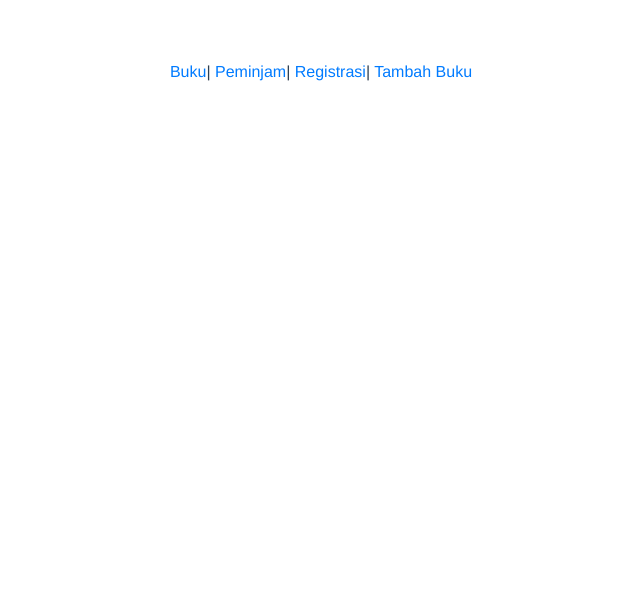
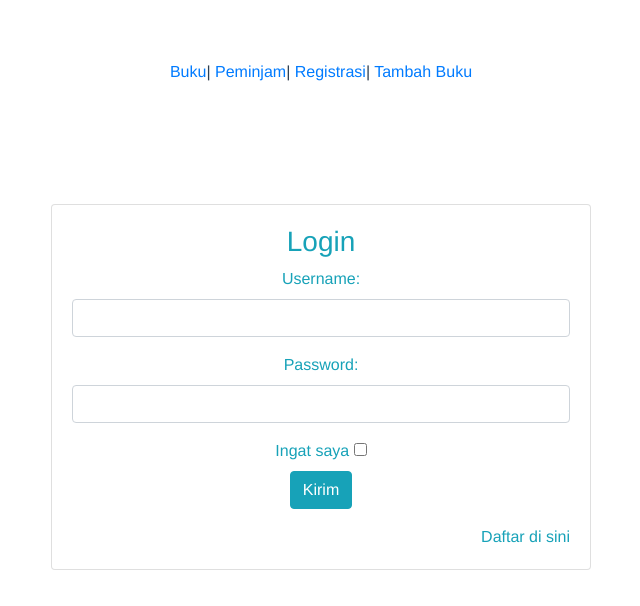
Before and after one commit to Pondok-Diya/pinjam-buku-frontend, a Vue app: page /login in a window 1280 px wide. Shown: the top 606 px of the page, without its empty margins (319-959 px from the left). Built offline with nearby package versions, Linux system fonts and the light colour scheme.

Commit message:
add login and register

```diff
--- a/src/router/index.js
+++ b/src/router/index.js
@@ -4,6 +4,8 @@ import DaftarBuku from '../views/DaftarBuku.vue'
 import Peminjam from '../views/Peminjam.vue'
 import TambahBuku from '../views/TambahBuku.vue'
 import GantiBuku from '../views/GantiBuku.vue'
+import Login from '../views/Login.vue'
+import Registrasi from '../views/Registrasi.vue'
 
 Vue.use(VueRouter)
 
@@ -26,7 +28,17 @@ const routes = [
  {
      path: '/ganti-buku/:id',
      name: 'ganti-buku',
-    component: GantiBuku
+     component: GantiBuku
+ },
+ {
+     path: '/login',
+     name: 'login',
+     component: Login
+ },
+ {
+     path: '/registrasi',
+     name: 'registrasi',
+     component: Registrasi
  }
 ]
 
--- a/src/views/DaftarBuku.vue
+++ b/src/views/DaftarBuku.vue
@@ -10,8 +10,7 @@
                     <th scope="col">Penulis</th>
                     <th scope="col">Penerbit</th>
                     <th scope="col">ISBN</th>
-                    <th scope="col">#</th>
-                    <th scope="col">#</th>
+                    <th colspan="2">Opsi</th>
                 </tr>
             </thead>
             <tbody v-for="(buku,index) in bukus" :key="index">
@@ -22,12 +21,12 @@
                     <th>{{buku.penulis}}</th>
                     <th>{{buku.penerbit}}</th>
                     <th>{{buku.isbn}}</th>
-                    <th><b-btn class="btn btn-info" @click="addBook(buku.id)">Ganti</b-btn></th>
+                    <th><b-btn class="btn btn-info" @click="chooseBook(buku.id)">Edit</b-btn></th>
                     <th><b-btn class="btn btn-warning" @click="confirmMassage(buku.id,buku.judul)">Hapus</b-btn></th>
                 </tr>
             </tbody>
-
         </table>
+        <b-btn class="btn btn-success" @click="tambahBuku">Tambah Buku</b-btn>
     </div>
 </template>
 <script>
@@ -41,17 +40,17 @@ export default {
     methods: {
         loadData() {
             this.$http
-            .get(this.$baseAPI+'daftar-buku')
+            .get(this.$baseAPI+'buku')
             .then((response) => {
                 this.bukus = response.data
             }).catch(err=>console.log(err))
         },
-        addBook(id){
-            this.$router.push('/ganti-buku/'+id)
+        chooseBook(id){
+            this.$router.push('/buku/'+id)
         },
         hapusBuku(id){
             this.$http
-            .delete(this.$baseAPI+"hapus-buku/"+id)
+            .delete(this.$baseAPI+"buku/hapus/"+id)
             .then(()=>{
                 this.loadData()
             })
@@ -80,6 +79,9 @@ export default {
             .catch((err)=>{
                 console.log(err)
             })
+        },
+        tambahBuku(){
+            this.$router.push('/tambah-buku')
         }
     },
     mounted(){
--- a/src/views/GantiBuku.vue
+++ b/src/views/GantiBuku.vue
@@ -23,7 +23,7 @@
                     <input type="text" class="form-control" v-model="form.isbn">
                 </div>
                 <div class="form-group">
-                  <b-btn class="btn-info btn-md" value="submit" @click="gantiBuku"> Ganti </b-btn>
+                  <b-btn class="btn-info btn-md" value="submit" @click="gantiBuku"> Simpan </b-btn>
               </div>
         </b-form>
         <div v-if="!tampil">{{msg}}</div>
@@ -42,7 +42,7 @@ export default {
     methods: {
         gantiBuku(){
             this.$http
-            .put(this.$baseAPI+'ganti-buku/'+this.$route.params.id,this.form)
+            .put(this.$baseAPI+'buku/'+this.$route.params.id,this.form)
             .then((response)=>{
                 this.msg = response.data.msg
                 this.tampil = false
@@ -54,7 +54,7 @@ export default {
     },
     created(){
         this.$http
-        .get(this.$baseAPI+'ganti-buku/'+this.$route.params.id)
+        .get(this.$baseAPI+'buku/'+this.$route.params.id)
         .then((response)=>{
             this.form = response.data
         })
--- a/src/views/Login.vue
+++ b/src/views/Login.vue
@@ -7,19 +7,19 @@
             <b-form>
               <h3 class="text-center text-info">Login</h3>
               <div class="form-group">
-                  <label for="username" class="text-info">Email:</label><br>
-                  <input type="email" name="email" id="email" class="form-control">
+                  <label for="username" class="text-info">Username:</label><br>
+                  <input type="email" name="email" id="email" class="form-control" v-model="form.username">
               </div>
               <div class="form-group">
                   <label for="password" class="text-info">Password:</label><br>
-                  <input type="password" name="password" id="password" class="form-control">
+                  <input type="password" name="password" id="password" class="form-control" v-model="form.password">
               </div>
               <div class="form-group">
                   <label for="remember-me" class="text-info">
                     <span>Ingat saya </span>
                     <span><input type="checkbox"></span>
                   </label><br>
-                  <b-btn class="btn-info btn-md" value="submit"> Kirim </b-btn>
+                  <b-btn class="btn-info btn-md" value="submit" @click="login"> Kirim </b-btn>
               </div>
               <div id="register-link" class="text-right">
                   <router-link class="text-info" to="/register">Daftar di sini</router-link>
@@ -37,11 +37,22 @@ export default {
   components: { },
   data() {
     return {
+      form:{
+        username: '',
+        password: ''
+      }
     };
   },
   methods: {
     login() {
-
+      this.$http
+      .post(this.$baseAPI+'login',this.form)
+      .then((res)=>{
+        console.log(res.data.msg)
+      })
+      .catch((err)=>{
+        console.log(err)
+      })
     },
   },
   created() {
--- a/src/views/Registrasi.vue
+++ b/src/views/Registrasi.vue
@@ -4,32 +4,37 @@
       <b-row class="justify-content-center align-items-center login-row">
         <b-col md=6 sm=12>
           <b-card>
-            <b-form>
+            <b-form v-if="tampil">
               <h3 class="text-center text-info">Registrasi</h3>
               <div class="form-group">
                   <label for="email" class="text-info">Email:</label><br>
-                  <input type="email" name="email" id="email" class="form-control" v-model="email">
+                  <input type="email" name="email" id="email" class="form-control" v-model="form.email">
               </div>
               <div class="form-group">
-                  <label for="name" class="text-info">Nama pengguna:</label><br>
-                  <input type="text" name="pengguna" id="pengguna" class="form-control" v-model="user">
+                  <label for="email" class="text-info">Nama:</label><br>
+                  <input type="email" name="email" id="email" class="form-control" v-model="form.nama">
+              </div>
+              <div class="form-group">
+                  <label for="name" class="text-info">Username:</label><br>
+                  <input type="text" name="pengguna" id="pengguna" class="form-control" v-model="form.username">
               </div>
               <div class="form-group">
                   <label for="password" class="text-info">Password:</label><br>
-                  <input type="password" name="password" id="password" class="form-control" v-model="password">
+                  <input type="password" name="password" id="password" class="form-control" v-model="form.password">
               </div>
               <div class="form-group">
                   <label for="password2" class="text-info">Ulangi Password:</label><br>
                   <input type="password" name="password" id="password" class="form-control" v-model="konfirmasi">
               </div>
               <div class="form-group">
-                <b-btn class="btn-info btn-md" value="submit"> Kirim </b-btn>
+                <b-btn class="btn-info btn-md" value="submit" @click="registrasi"> Kirim </b-btn>
               </div>
               <div id="login-link" class="text-right">
                   Sudah memiliki akun?
                   <router-link class="text-info" to="/login">Silahkan Login</router-link>
               </div>
             </b-form>
+            <div v-if="!tampil">{{msg}}</div>
           </b-card>
         </b-col>
       </b-row>
@@ -42,14 +47,31 @@ export default {
   components: {  },
   data() {
     return {
-      email: '',
-      user: '',
-      password: '',
-      konfirmasi: ''
+      form : {
+        email: '',
+        nama: '',
+        username: '',
+        password: ''
+      },
+      konfirmasi: '',
+      tampil: true,
+      msg: null
     };
   },
   methods: {
-
+    registrasi(){
+      if (this.form.password === this.konfirmasi){
+        this.$http
+        .post(this.$baseAPI+'registrasi',this.form)
+        .then((response) => {
+          this.msg = response.data.msg
+          this.tampil = false
+        })
+        .catch((err) => {
+          console.log(err)
+        })
+      }
+    }
   }
 };
 </script>
--- a/src/views/TambahBuku.vue
+++ b/src/views/TambahBuku.vue
@@ -57,7 +57,7 @@ export default {
     methods: {
         addbook(){
             this.$http
-            .post(this.$baseAPI+'daftar-buku',this.form)
+            .post(this.$baseAPI+'buku/tambah',this.form)
             .then((response) => {
                 this.msg = response.data.msg
                 this.tampil = false
```
